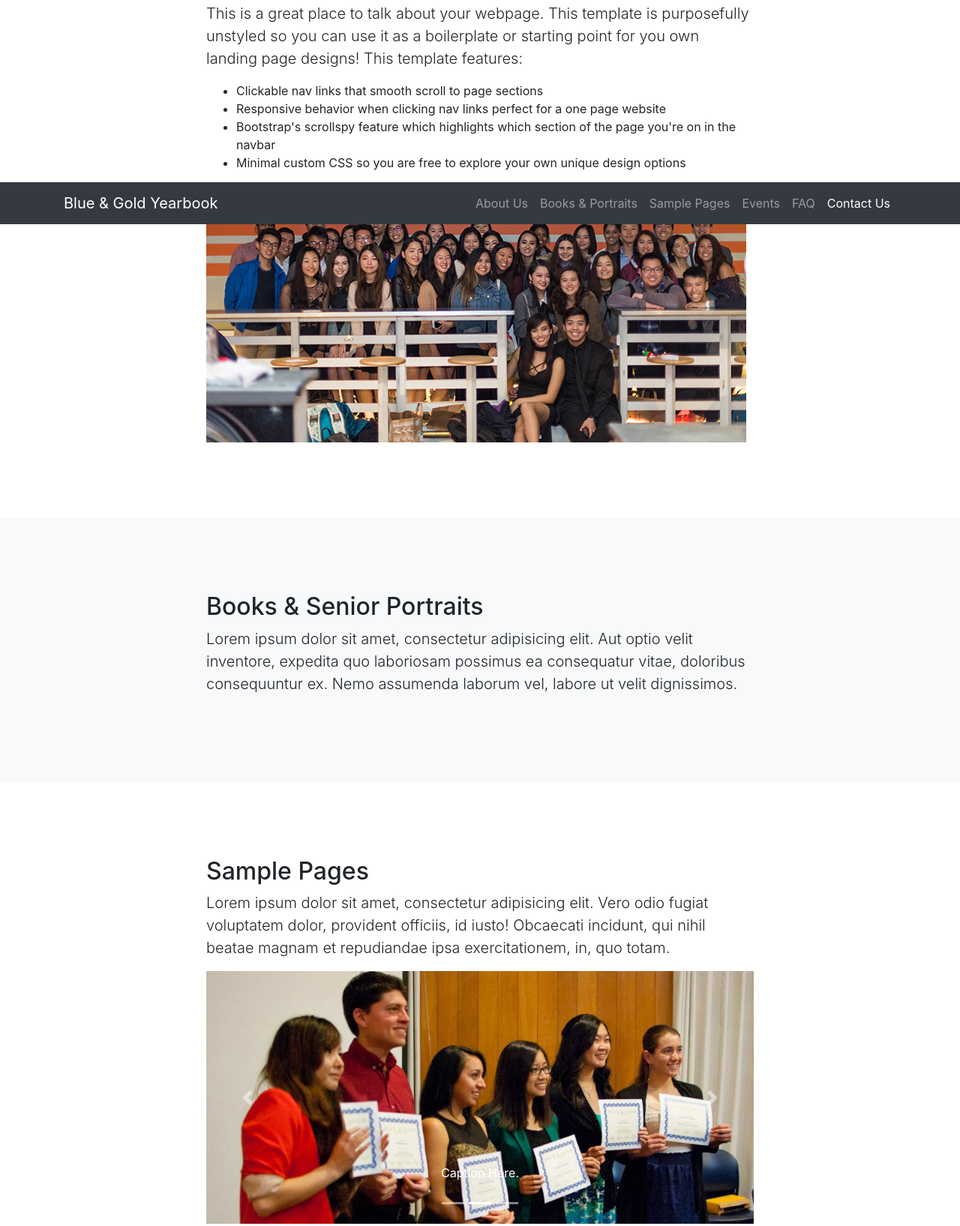
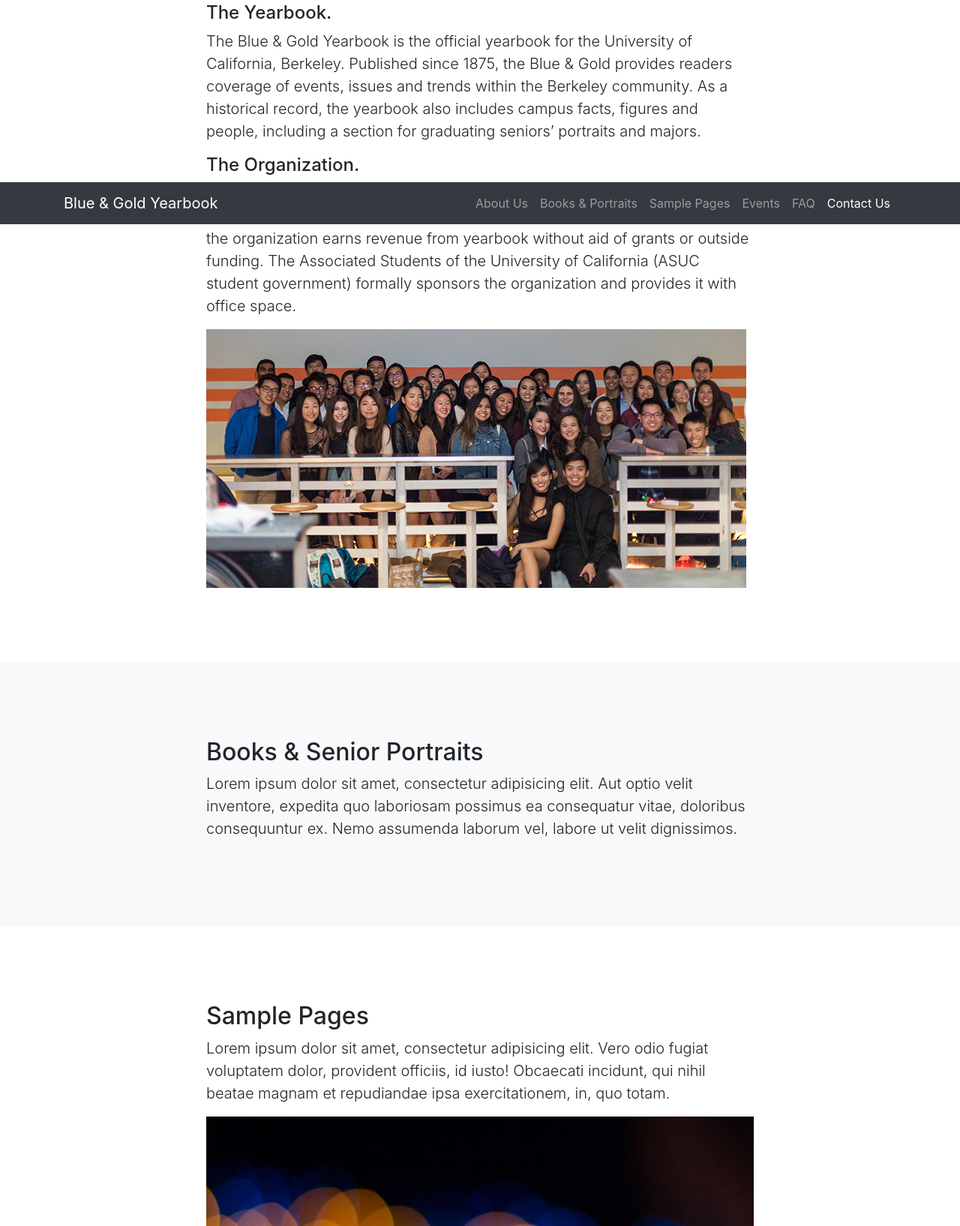
Before and after one commit to sararush/bgwebsite, a website with bundled scripts: page index.html in a window 1280 px wide. Shown: the part 501-2136 px from the top of the page at 75% size. Built offline with nearby package versions, Linux system fonts and the light colour scheme.

Commit message:
about us and events email

```diff
--- a/index.html
+++ b/index.html
@@ -65,13 +65,10 @@
         <div class="row">
           <div class="col-lg-8 mx-auto">
             <h2>About B&G</h2>
-            <p class="lead">This is a great place to talk about your webpage. This template is purposefully unstyled so you can use it as a boilerplate or starting point for you own landing page designs! This template features:</p>
-            <ul>
-              <li>Clickable nav links that smooth scroll to page sections</li>
-              <li>Responsive behavior when clicking nav links perfect for a one page website</li>
-              <li>Bootstrap's scrollspy feature which highlights which section of the page you're on in the navbar</li>
-              <li>Minimal custom CSS so you are free to explore your own unique design options</li>
-            </ul>
+            <h4>The Yearbook.</h4>
+                <p class="lead">The Blue & Gold Yearbook is the official yearbook for the University of California, Berkeley. Published since 1875, the Blue & Gold provides readers coverage of events, issues and trends within the Berkeley community. As a historical record, the yearbook also includes campus facts, figures and people, including a section for graduating seniors’ portraits and majors.</p>
+              <h4>The Organization.</h4>
+              <p  class="lead">The Blue & Gold Yearbook staff is comprised of over 50 individuals who design, produce, market, and distribute the book. Financially self-sufficient, the organization earns revenue from yearbook without aid of grants or outside funding. The Associated Students of the University of California (ASUC student government) formally sponsors the organization and provides it with office space.</p>
             <img src="assets/banquet.jpg">
           </div>
         </div>
@@ -103,7 +100,6 @@
                 <ol class="carousel-indicators">
                     <li data-target="#carouselExampleIndicators" data-slide-to="0" class="active"></li>
                     <li data-target="#carouselExampleIndicators" data-slide-to="1"></li>
-                    <li data-target="#carouselExampleIndicators" data-slide-to="2"></li>
                 </ol>
                 <div class="carousel-inner" role="listbox">
                   <div class="carousel-item active">
@@ -113,13 +109,7 @@
                     </div>
                   </div>
                   <div class="carousel-item">
-                    <img class="d-block img-fluid" src="assets/7003_10151317416549216_1377378377_n1.jpg" alt="Second slide">
-                    <div class="carousel-caption d-none d-md-block">
-                      <p>Caption Here.</p>
-                    </div>
-                  </div>
-                  <div class="carousel-item">
-                    <img class="d-block img-fluid" src="assets/581436_10151281516289595_794993756_n.jpg" alt="Third slide">
+                    <img class="d-block img-fluid" src="assets/581436_10151281516289595_794993756_n.jpg" alt="Second slide">
                     <div class="carousel-caption d-none d-md-block">
                       <p>Caption Here.</p>
                     </div>
@@ -147,7 +137,7 @@
         <div class="row">
           <div class="col-lg-8 mx-auto">
             <h2>Events Calendar</h2>
-            <p class="lead">Lorem ipsum dolor sit amet, consectetur adipisicing elit. Vero odio fugiat voluptatem dolor, provident officiis, id iusto! Obcaecati incidunt, qui nihil beatae magnam et repudiandae ipsa exercitationem, in, quo totam.</p>
+            <p class="lead">To have your organization's event featured here, email <i>bgyearbookevents@gmail.com</i> with the event details.</p>
             <iframe src="https://calendar.google.com/calendar/embed?showTitle=0&amp;showTz=0&amp;height=500&amp;wkst=1&amp;bgcolor=%23ffffff&amp;src=bgyearbookevents%40gmail.com&amp;color=%231B887A&amp;ctz=America%2FLos_Angeles" style="border-width:0" width="800" height="500" frameborder="0" scrolling="no"></iframe>
           </div>
         </div>
@@ -161,7 +151,7 @@
           <div class="col-lg-8 mx-auto">
             <h2>Frequently Asked Questions</h2>
 
-            <!-- Collapsible Q&A /!-->
+            <!-- Collapsible Q&A -->
             <script>
                 document.addEventListener("DOMContentLoaded", function(event) {
                     var acc = document.getElementsByClassName("accordion");
```
